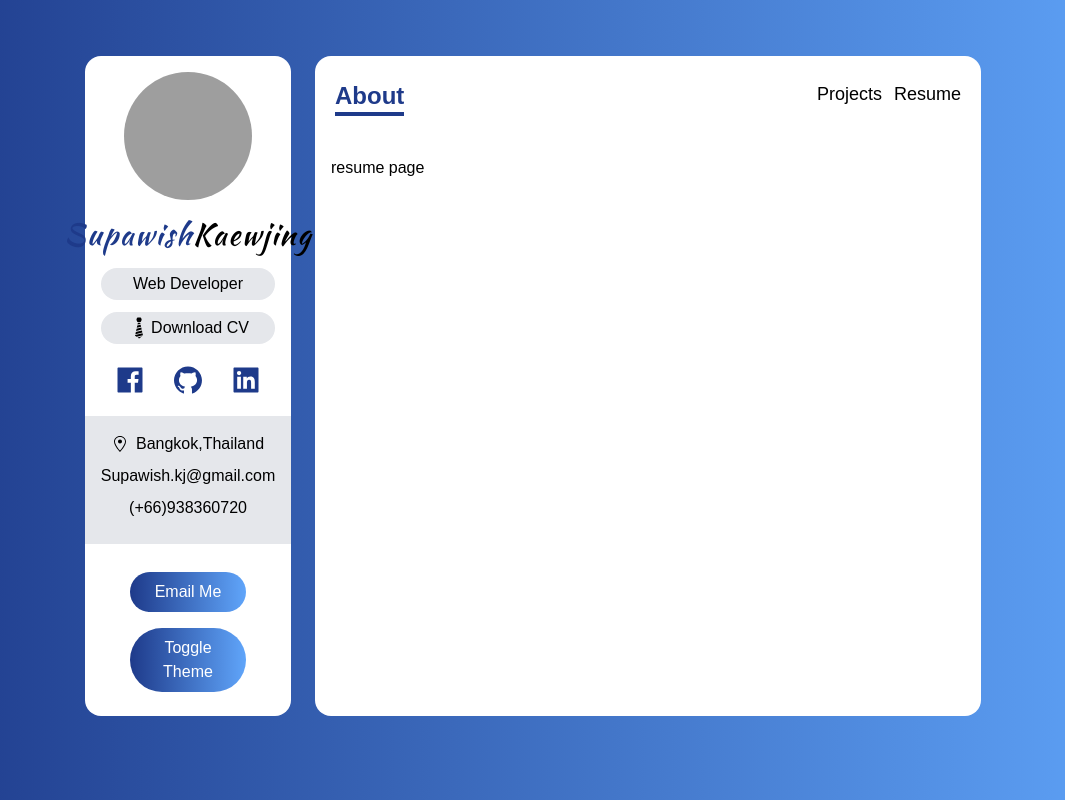
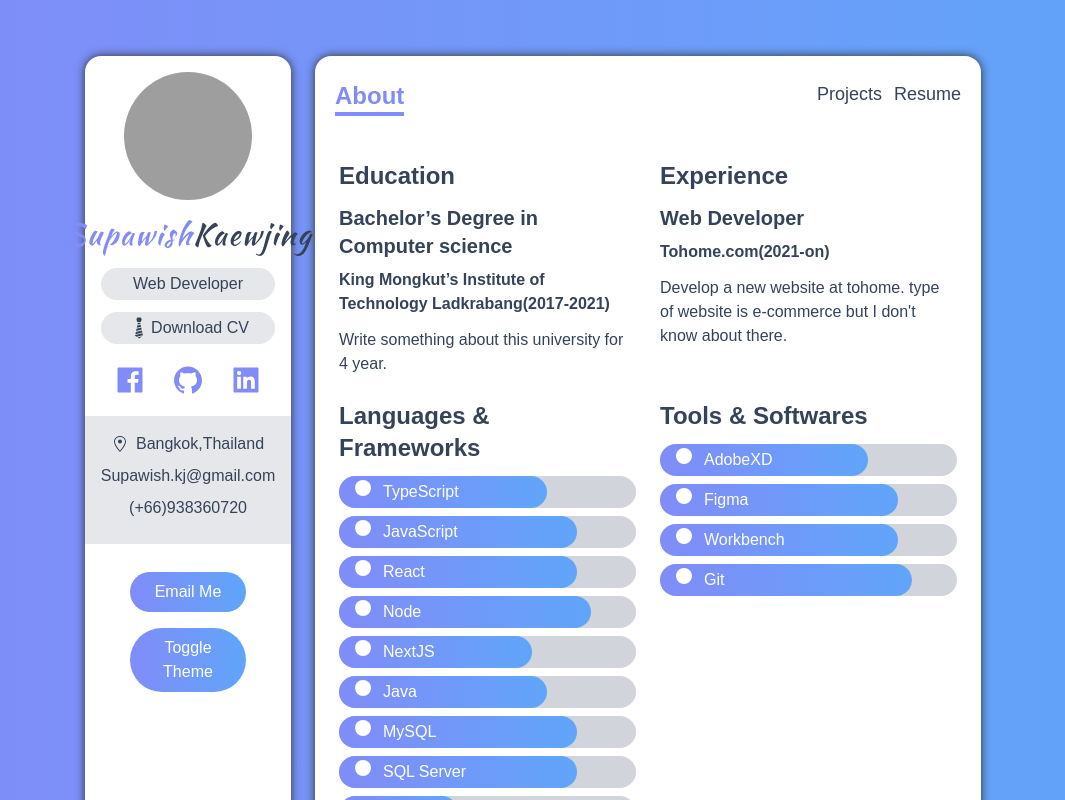
Before and after one commit to SupawishPK/portfolio, a Next.js app: page /resume in a window 1280 px wide. Shown: the top 800 px of the page, without its empty margins (107-1172 px from the left). Built offline with nearby package versions, Linux system fonts and the light colour scheme; grey boxes are pictures that could not be loaded.

Commit message:
dark mode

```diff
--- /dev/null
+++ b/components/Bar.tsx
@@ -0,0 +1,17 @@
+import React from "react";
+import { ISkill } from "../type";
+
+const Bar: React.FC<{ data: ISkill }> = ({ data: { Icon, level, name } }) => {
+  return (
+    <div className="my-2 text-white bg-gray-300 rounded-full dark:bg-dark-500">
+      <div className="flex px-4 py-1 rounded-full item-center bg-gradient-to-r from-blue to-blue-400"
+      style={{width: level}}
+      >
+        <Icon className="mr-3" />
+        {name}
+      </div>
+    </div>
+  );
+};
+
+export default Bar;
--- a/components/Sidebar.tsx
+++ b/components/Sidebar.tsx
@@ -1,8 +1,15 @@
 import { AiFillGithub, AiFillLinkedin, AiFillFacebook } from "react-icons/ai";
 import { GoLocation } from "react-icons/go";
 import { GiTie } from "react-icons/gi";
+import { useTheme } from "next-themes";
 
 const Sidebar = () => {
+  const { theme, setTheme } = useTheme();
+
+  const changeTheme = () => {
+    setTheme(theme === "light" ? "dark" : "light");
+  };
+
   return (
     <div>
       <img
@@ -14,11 +21,11 @@ const Sidebar = () => {
         <span className="text-blue">Supawish</span>
         Kaewjing
       </h3>
-      <p className="flex items-center justify-center px-2 py-1 my-3 bg-gray-200 rounded-full">
+      <p className="flex items-center justify-center px-2 py-1 my-3 bg-gray-200 rounded-full dark:bg-dark-700">
         Web Developer
       </p>
       <a
-        className="flex items-center justify-center px-2 py-1 my-3 bg-gray-200 rounded-full "
+        className="flex items-center justify-center px-2 py-1 my-3 bg-gray-200 rounded-full dark:bg-dark-700 "
         href=""
         download="name"
       >
@@ -39,7 +46,7 @@ const Sidebar = () => {
       </div>
       {/* // address icons */}
       <div
-        className="py-4 my-5 bg-gray-200"
+        className="py-4 my-5 bg-gray-200 dark:bg-dark-700"
         style={{ marginLeft: "-1rem", marginRight: "-1rem" }}
       >
         <div className="flex items-center justify-center space-x-2">
@@ -61,7 +68,10 @@ const Sidebar = () => {
         </button>
       </div>
       <div className="flex items-center justify-center">
-        <button className="w-8/12 px-5 py-2 my-2 text-white rounded-full bg-gradient-to-r from-blue to-blue-400">
+        <button
+          className="w-8/12 px-5 py-2 my-2 text-white rounded-full bg-gradient-to-r from-blue to-blue-400"
+          onClick={changeTheme}
+        >
           Toggle Theme
         </button>
       </div>
--- a/data.ts
+++ b/data.ts
@@ -1,7 +1,8 @@
-import { IService } from "./type";
+import { IService, ISkill } from "./type";
 import { RiComputerLine } from "react-icons/ri";
 import { FaServer } from "react-icons/fa";
 import { AiOutlineApi } from "react-icons/ai";
+import { BsCircleFill } from "react-icons/bs";
 
 export const services: IService[] = [
   {
@@ -35,3 +36,84 @@ export const services: IService[] = [
     Icon: FaServer,
   },
 ];
+
+export const languages: ISkill[] = [
+  {
+    name: "TypeScript",
+    level: "70%",
+    Icon: BsCircleFill,
+  },
+  {
+    name: "JavaScript",
+    level: "80%",
+    Icon: BsCircleFill,
+  },
+  {
+    name: "React",
+    level: "80%",
+    Icon: BsCircleFill,
+  },
+  {
+    name: "Node",
+    level: "85%",
+    Icon: BsCircleFill,
+  },
+  {
+    name: "NextJS",
+    level: "65%",
+    Icon: BsCircleFill,
+  },
+  {
+    name: "Java",
+    level: "70%",
+    Icon: BsCircleFill,
+  },
+  {
+    name: "MySQL",
+    level: "80%",
+    Icon: BsCircleFill,
+  },
+  {
+    name: "SQL Server",
+    level: "80%",
+    Icon: BsCircleFill,
+  },
+  {
+    name: "MongoDB",
+    level: "40%",
+    Icon: BsCircleFill,
+  },
+  {
+    name: "HTML/CSS",
+    level: "90%",
+    Icon: BsCircleFill,
+  },
+  {
+    name: "RestAPI",
+    level: "80%",
+    Icon: BsCircleFill,
+  },
+];
+
+export const tools: ISkill[] = [
+  {
+    name: "AdobeXD",
+    level: "70%",
+    Icon: BsCircleFill,
+  },
+  {
+    name: "Figma",
+    level: "80%",
+    Icon: BsCircleFill,
+  },
+  {
+    name: "Workbench",
+    level: "80%",
+    Icon: BsCircleFill,
+  },
+  {
+    name: "Git",
+    level: "85%",
+    Icon: BsCircleFill,
+  },
+];
--- a/package.json
+++ b/package.json
@@ -10,6 +10,7 @@
   },
   "dependencies": {
     "next": "11.0.1",
+    "next-themes": "^0.0.15",
     "react": "17.0.2",
     "react-dom": "17.0.2",
     "react-icons": "^4.2.0"
--- a/pages/_app.tsx
+++ b/pages/_app.tsx
@@ -3,18 +3,22 @@ import { AppProps } from "next/app";
 import Sidebar from "../components/Sidebar";
 import Navbar from "../components/Navbar";
 
+import { ThemeProvider } from "next-themes";
+
 function MyApp(props: AppProps) {
   const { Component, pageProps } = props;
   return (
+    <ThemeProvider attribute="class">
       <div className="grid grid-cols-12 gap-6 px-5 lg:px-48 my-14 sm:px-20 md:px-32">
-      <div className="col-span-12 p-4 bg-white lg:col-span-3 rounded-2xl ">
+        <div className="col-span-12 p-4 bg-white dark:bg-dark-500 lg:col-span-3 rounded-2xl shadow-custom-light dark:shadow-custom-light">
           <Sidebar />
         </div>
-      <div className="col-span-12 bg-white lg:col-span-9 rounded-2xl">
+        <div className="col-span-12 bg-white dark:bg-dark-500 lg:col-span-9 rounded-2xl shadow-custom-light dark:shadow-custom-light">
           <Navbar />
           <Component {...pageProps} />
         </div>
       </div>
+    </ThemeProvider>
   );
 }
 export default MyApp;
--- a/pages/_document.tsx
+++ b/pages/_document.tsx
@@ -3,7 +3,7 @@ import Document, { Html, Head, Main, NextScript } from "next/document";
 class MyDocument extends Document {
   render() {
     return (
-      <Html>
+      <Html lang="en">
         <Head>
           <link rel="preconnect" href="https://fonts.googleapis.com" />
           <link
@@ -11,7 +11,7 @@ class MyDocument extends Document {
             rel="stylesheet"
           />
         </Head>
-        <body className="bg-gradient-to-r from-blue to-blue-400">
+        <body className="bg-gradient-to-r from-blue to-blue-400 dark:from-dark-500 dark:to-dark-700 dark:text-white">
           <Main />
           <NextScript />
         </body>
--- a/pages/index.tsx
+++ b/pages/index.tsx
@@ -14,13 +14,13 @@ const index = () => {
         backend with react.js, node.js including have knowledge of database.
       </h5>
       <div
-        className="flex-grow p-4 mt-5 bg-gray-400"
+        className="flex-grow p-4 mt-5 bg-gray-400 dark:bg-dark-500"
         style={{ marginLeft: "-1.5rem", marginRight: "-1.5rem" }}
       >
         <h6 className="my-3 text-xl font-bold">What I Offer</h6>
         <div className="grid gap-6 lg:grid-cols-2">
           {services.map((services, index) => (
-            <div className="bg-gray-200 rounded-lg lg:col-span-1" key={index}>
+            <div className="bg-gray-200 rounded-lg dark:bg-dark-700 lg:col-span-1" key={index}>
               <ServicesCard services={services} />
             </div>
           ))}
--- a/pages/resume.tsx
+++ b/pages/resume.tsx
@@ -1,9 +1,62 @@
+import React from "react";
+import Bar from "../components/Bar";
+import { languages, tools } from "../data";
+
 const resume = () => {
-    return (
-        <div className="p-4">
-            resume page
+  return (
+    <div className="px-6 py-2">
+      {/** education & exp */}
+      <div className="grid gap-6 md:grid-cols-2">
+        <div>
+          <h5 className="my-3 text-2xl font-bold">Education</h5>
+          <div>
+            <h5 className="my-2 text-xl font-bold">
+              Bachelor’s Degree in Computer science
+            </h5>
+            <p className="font-semibold">
+              King Mongkut’s Institute of Technology Ladkrabang(2017-2021)
+            </p>
+            <p className="my-3">
+              Write something about this university for 4 year.
+            </p>
+          </div>
         </div>
-    )
-}
 
-export default resume
+        <div>
+          <h5 className="my-3 text-2xl font-bold">Experience</h5>
+          <div>
+            <h5 className="my-2 text-xl font-bold">Web Developer</h5>
+            <p className="font-semibold">Tohome.com(2021-on)</p>
+            <p className="my-3">
+              Develop a new website at tohome. type of website is e-commerce but
+              I don't know about there.
+            </p>
+          </div>
+        </div>
+      </div>
+
+      {/** languages & tool */}
+
+      <div className="grid gap-6 md:grid-cols-2">
+        <div>
+          <h5 className="my-3 text-2xl font-bold">Languages & Frameworks</h5>
+          <div className="my-2">
+            {languages.map((language) => (
+              <Bar data={language} key={language.name} />
+            ))}
+          </div>
+        </div>
+        <div>
+          <h5 className="my-3 text-2xl font-bold">Tools & Softwares</h5>
+          <div className="my-2">
+            {tools.map((tool) => (
+              <Bar data={tool} key={tool.name} />
+            ))}
+          </div>
+        </div>
+      </div>
+    </div>
+  );
+};
+
+export default resume;
--- a/styles/globals.css
+++ b/styles/globals.css
@@ -6,4 +6,5 @@
 body{
   background-color: black;
   font-family: sans-serif;
+  color: #354358
 }
--- a/tailwind.config.js
+++ b/tailwind.config.js
@@ -1,20 +1,33 @@
 module.exports = {
   purge: ["./pages/**/*.tsx", "./components/**/*.tsx"],
-  darkMode: false, // or 'media' or 'class'
+  darkMode: "class", // or 'media' or 'class'
   theme: {
     fontFamily: {
       kaushan: ["Kaushan Script"],
     },
+    boxShadow:{
+      'custom-light':" 0 0 10px #313131",
+      'custom-dark':"5px 5px 10px #0a0c0e, -5px -5px -10px #14161c"
+    },
     extend: {
       colors: {
         blue: {
-          DEFAULT: "#1E3A8A",
+          DEFAULT: "#818CF8",
+        },
+        dark: {
+          DEFAULT: "#010101",
+          100: "#0a0b1e",
+          200: "#111827",
+          500: "#1F2937",
+          700: "#374151",
         },
       },
     },
   },
   variants: {
-    extend: {},
+    extend: {
+      boxShadow:['dark']
+    },
   },
   plugins: [],
 };
--- a/type.ts
+++ b/type.ts
@@ -5,3 +5,9 @@ export interface IService {
   about: string;
   Icon: IconType;
 }
+
+export interface ISkill {
+  name: string
+  level: string
+  Icon: IconType
+}
```
Also changed, not shown: 1 other file (tests, documents, lock files or other folders). Lines whose indentation alone changed are shown as unchanged.
